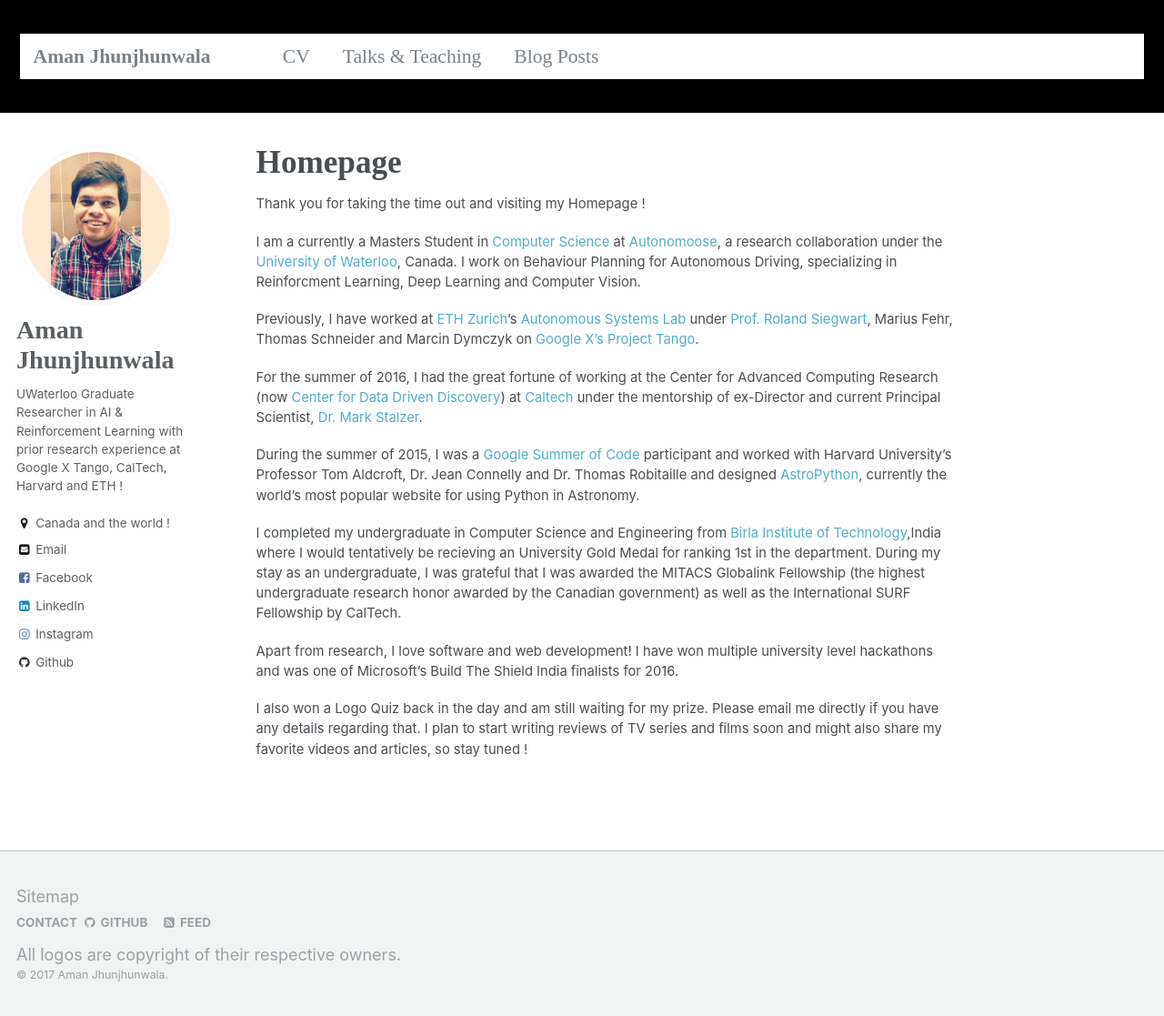
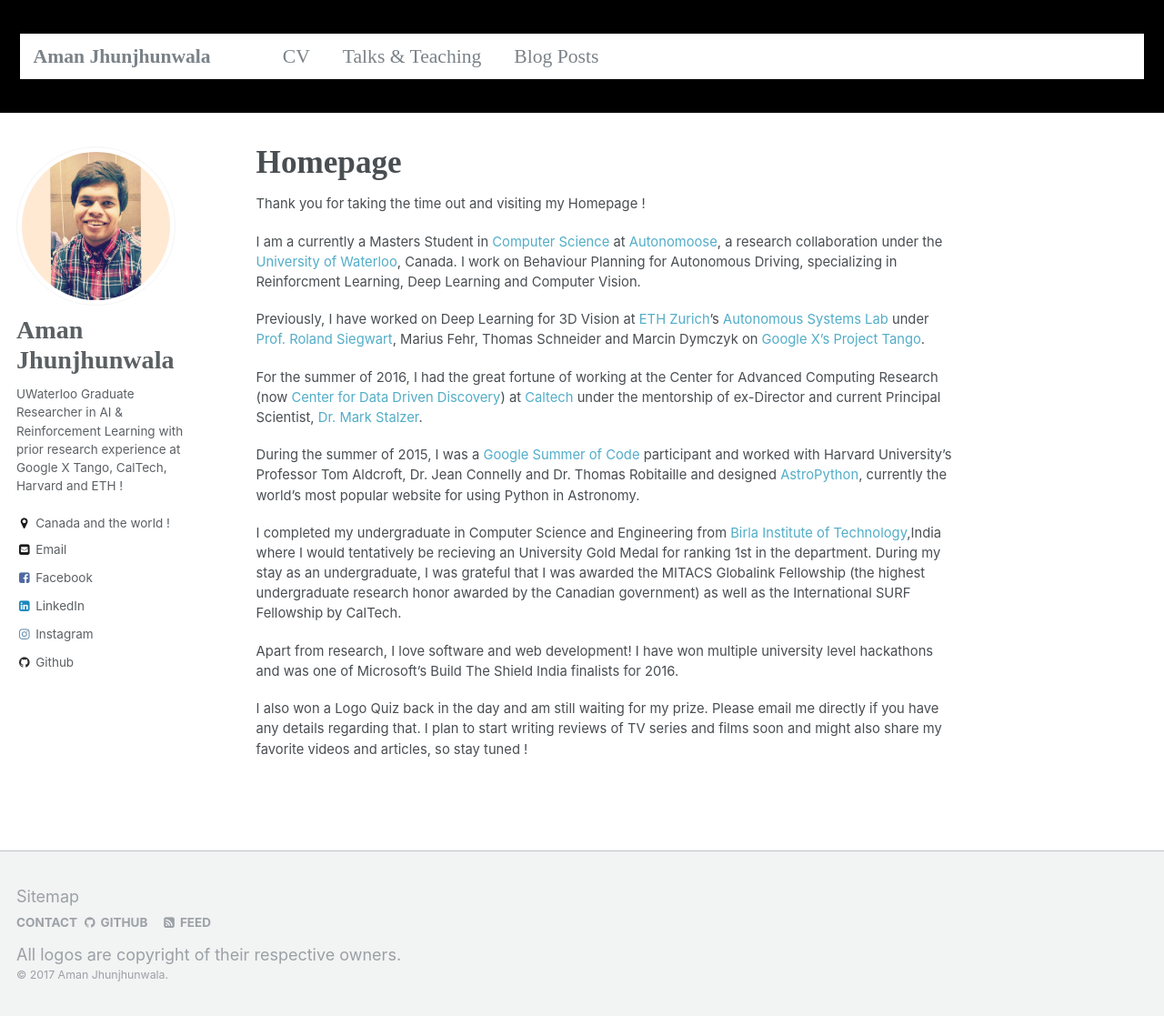
Before and after one commit to amanjhunjhunwala/amanjhunjhunwala.github.io, a Jekyll site: the page built from _pages/about.md, in a window 1280 px wide and 1117 px high. Shown: the whole window at 91% size. Built offline with Jekyll 4.4.1, drawn with Linux system fonts in a browser that asks for light colours; some web fonts are replaced.

Commit message:
Update about.md

```diff
--- a/_pages/about.md
+++ b/_pages/about.md
@@ -12,7 +12,7 @@ Thank you for taking the time out and visiting my Homepage !
 
 I am a currently a Masters Student in [Computer Science](https://cs.uwaterloo.ca/) at [Autonomoose](http://www.autonomoose.net/), a research collaboration under the [University of Waterloo](https://uwaterloo.ca/), Canada. I work on Behaviour Planning for Autonomous Driving, specializing in Reinforcment Learning, Deep Learning and Computer Vision.
 
-Previously, I have worked at [ETH Zurich](https://www.ethz.ch/en.html)'s [Autonomous Systems Lab](http://www.asl.ethz.ch/) under [Prof. Roland Siegwart](http://www.asl.ethz.ch/the-lab/people/person-detail.html?persid=29981), Marius Fehr, Thomas Schneider and Marcin Dymczyk on [Google X's Project Tango](https://get.google.com/tango/).
+Previously, I have worked on Deep Learning for 3D Vision at [ETH Zurich](https://www.ethz.ch/en.html)'s [Autonomous Systems Lab](http://www.asl.ethz.ch/) under [Prof. Roland Siegwart](http://www.asl.ethz.ch/the-lab/people/person-detail.html?persid=29981), Marius Fehr, Thomas Schneider and Marcin Dymczyk on [Google X's Project Tango](https://get.google.com/tango/).
 
 For the summer of 2016, I had the great fortune of working at the Center for Advanced Computing Research (now [Center for Data  Driven Discovery](http://cd3.caltech.edu/)) at [Caltech](http://www.caltech.edu/) under the mentorship of ex-Director and current Principal Scientist, [Dr. Mark Stalzer](https://www.linkedin.com/in/mark-stalzer-97254a/).
 
```
